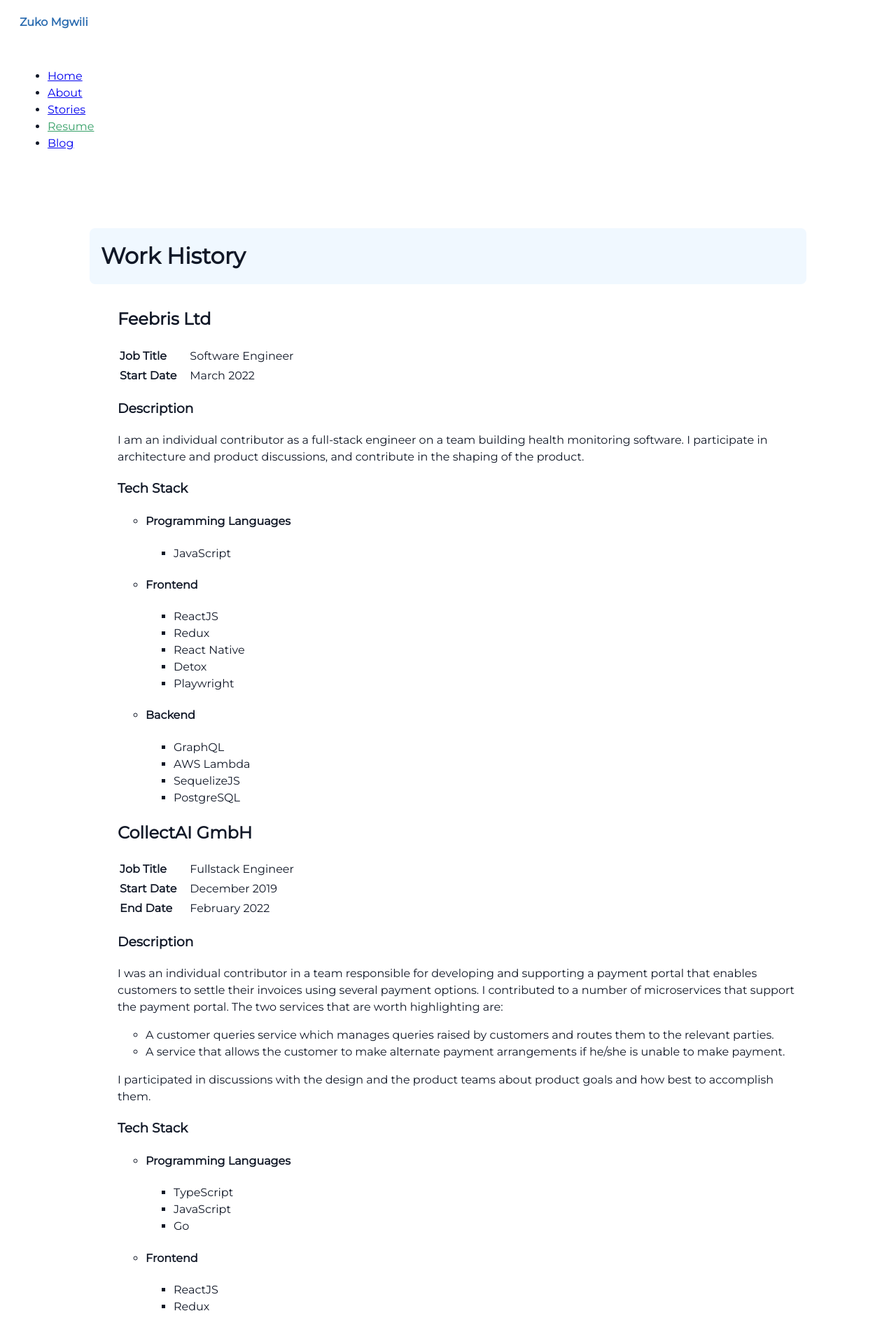
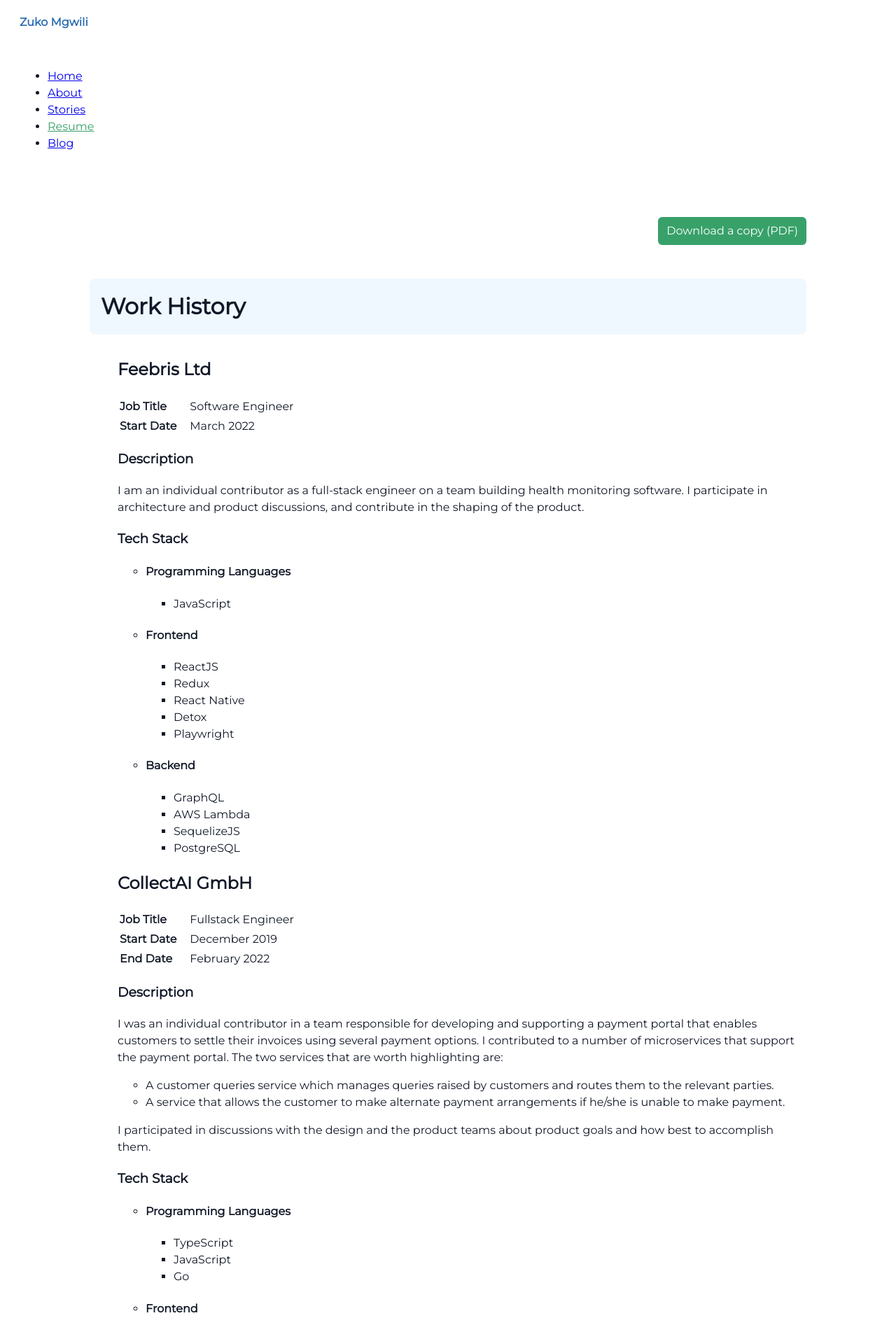
Before and after one commit to zukomgwili/zukomgwili.github.io, a Jekyll site: the page built from resume.html, in a window 1280 px wide. Shown: the top 1903 px of the page at 70% size. Built offline with Jekyll 4.4.1, drawn with Linux system fonts in a browser that asks for light colours.

Commit message:
feat(001-modernize-website): add accessible Download button to resume page + styles (T008)

```diff
--- a/_sass/main.scss
+++ b/_sass/main.scss
@@ -89,20 +89,47 @@
   margin: 0 auto;
   padding: $space-md 0;
 }
+
 .post-header {
   margin-bottom: $space-md;
 }
+
 .post-title {
   font-size: 2rem;
   line-height: 1.15;
   margin: 0 0 $space-sm 0;
 }
+
 .post-meta {
   color: $muted;
   font-size: 0.9rem;
   margin: 0 0 $space-md 0;
 }
+
 .post-content img {
   max-width: 100%;
   height: auto;
 }
+
+/* resume page layout / actions */
+.resume-actions {
+  display: flex;
+  justify-content: flex-end;
+  margin-bottom: $space-sm;
+}
+.btn {
+  display: inline-block;
+  padding: 8px 12px;
+  border-radius: 6px;
+  text-decoration: none;
+  color: white;
+  background: $brand-color;
+}
+.btn:focus,
+.btn:active,
+.btn:hover {
+  box-shadow: $focus-ring;
+}
+.btn-download {
+  background: $accent-color;
+}
--- a/resume.html
+++ b/resume.html
@@ -3,6 +3,11 @@
 title: Resume
 ---
 <article id="resume">
+    <div class="resume-actions">
+        <p class="resume-download">
+            <a class="btn btn-download" href="/assets/resume.pdf" download="resume.pdf" aria-label="Download full resume as PDF">Download a copy (PDF)</a>
+        </p>
+    </div>
     <section id="work-history">
         <h1 class="section-title">Work History</h1>
         <ul id="work-history-list">
```
Also changed, not shown: specs/001-modernize-website/tasks.md (+1 -0 lines).
